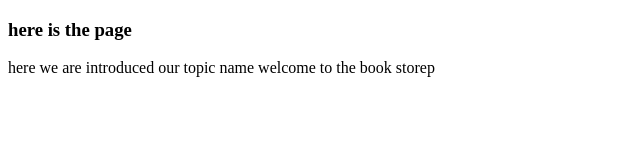
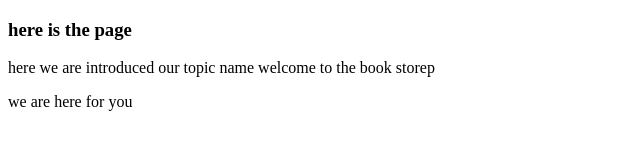
Before and after one commit to Priti14-04/github, a plain HTML site: page git.html in a window 1280 px wide. Shown: the whole page, without its empty margins (0-640 px from the left). Drawn offline with Linux system fonts and the light colour scheme.

Commit message:
new changes

```diff
--- a/git.html
+++ b/git.html
@@ -9,5 +9,7 @@
     <h3>here is the page</h3>
     <p>here we are introduced our topic name
        welcome to the book storep</p>
+       <p>we are here for you
+       </p>
 </body>
 </html>
```
